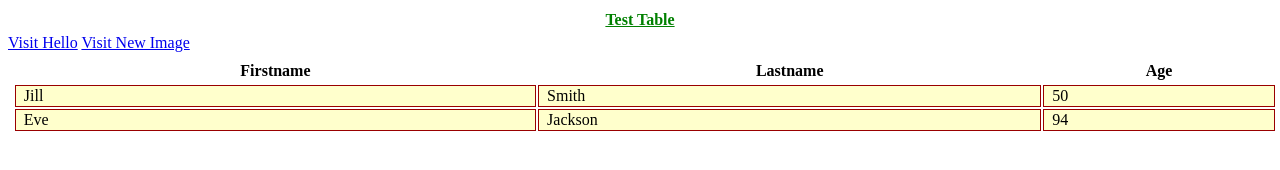
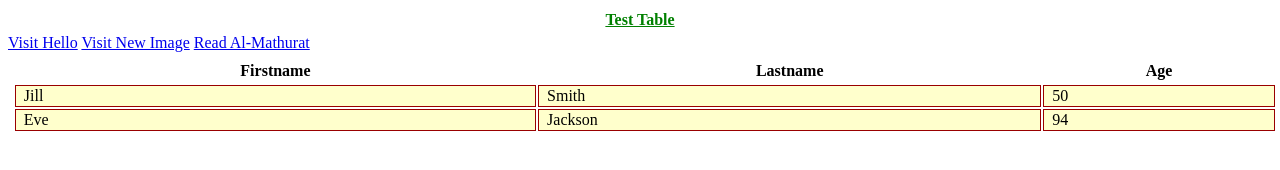
Before and after one commit to hanawahida/sturdy-octo-fortnight, a plain HTML site: page index.html in a window 1280 px wide. Drawn offline with Linux system fonts and the light colour scheme.

Commit message:
Add navigation to al-mathurat.html

```diff
--- a/index.html
+++ b/index.html
@@ -13,6 +13,7 @@
 
     <a href="https://hanawahida.github.io/sturdy-octo-fortnight/hello.html">Visit Hello</a>
     <a href="https://hanawahida.github.io/sturdy-octo-fortnight/newimage.html">Visit New Image</a>
+    <a href="https://hanawahida.github.io/sturdy-octo-fortnight/al-mathurat.html">Read Al-Mathurat</a>
     <table style="width:100%">
         <tr>
           <th>Firstname</th>
```
